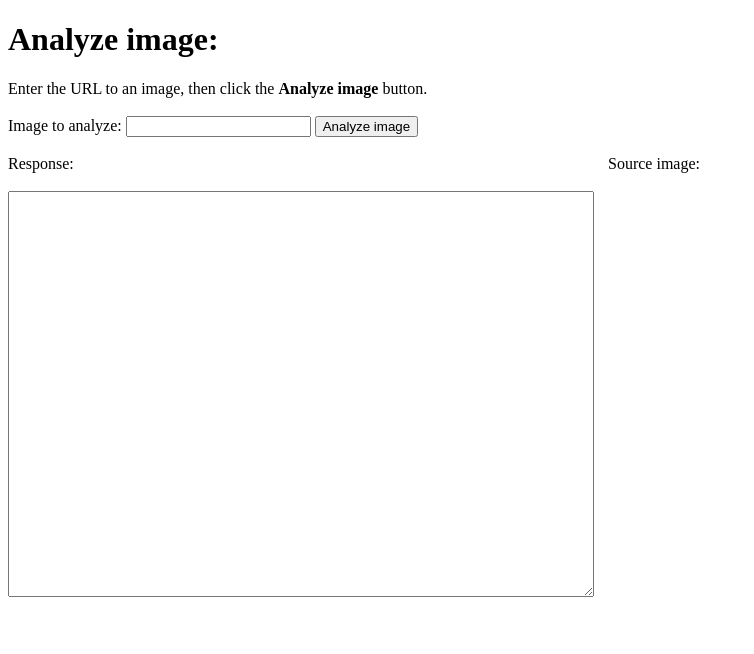
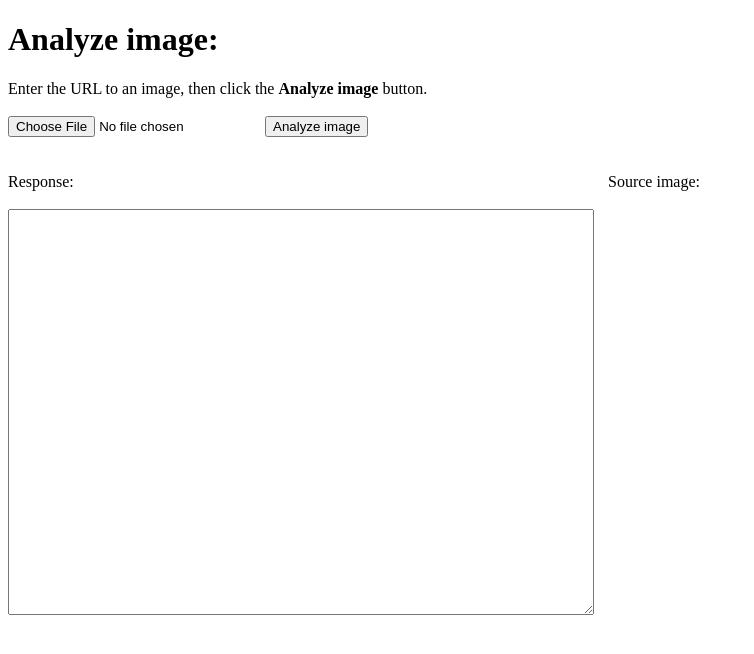
Before and after one commit to rivaldynf/Submission-macd, a PHP site: page / in a window 1280 px wide. Shown: the top 654 px of the page, without its empty margins (0-754 px from the left). Run offline with PHP 8.4, Linux system fonts and the light colour scheme; some libraries are stand-ins or nearby versions.

Commit message:
Update index.php

```diff
--- a/index.php
+++ b/index.php
@@ -73,10 +73,12 @@
     <h1>Analyze image:</h1>
     Enter the URL to an image, then click the <strong>Analyze image</strong> button.
     <br><br>
-    Image to analyze:
-    <input type="text" name="inputImage" id="inputImage"
-        value="" />
-    <button onclick="processImage()">Analyze image</button>
+    <div class="mt-4 mb-2">
+        <form class="d-flex justify-content-lefr" action="index.php" method="post" enctype="multipart/form-data">
+                <input type="file" name="fileToUpload" accept=".jpeg,.jpg,.png" required="">
+                <button onclick="processImage()">Analyze image</button>
+        </form>
+    </div>
     <br><br>
     <div id="wrapper" style="width:1020px; display:table;">
         <div id="jsonOutput" style="width:600px; display:table-cell;">
```
